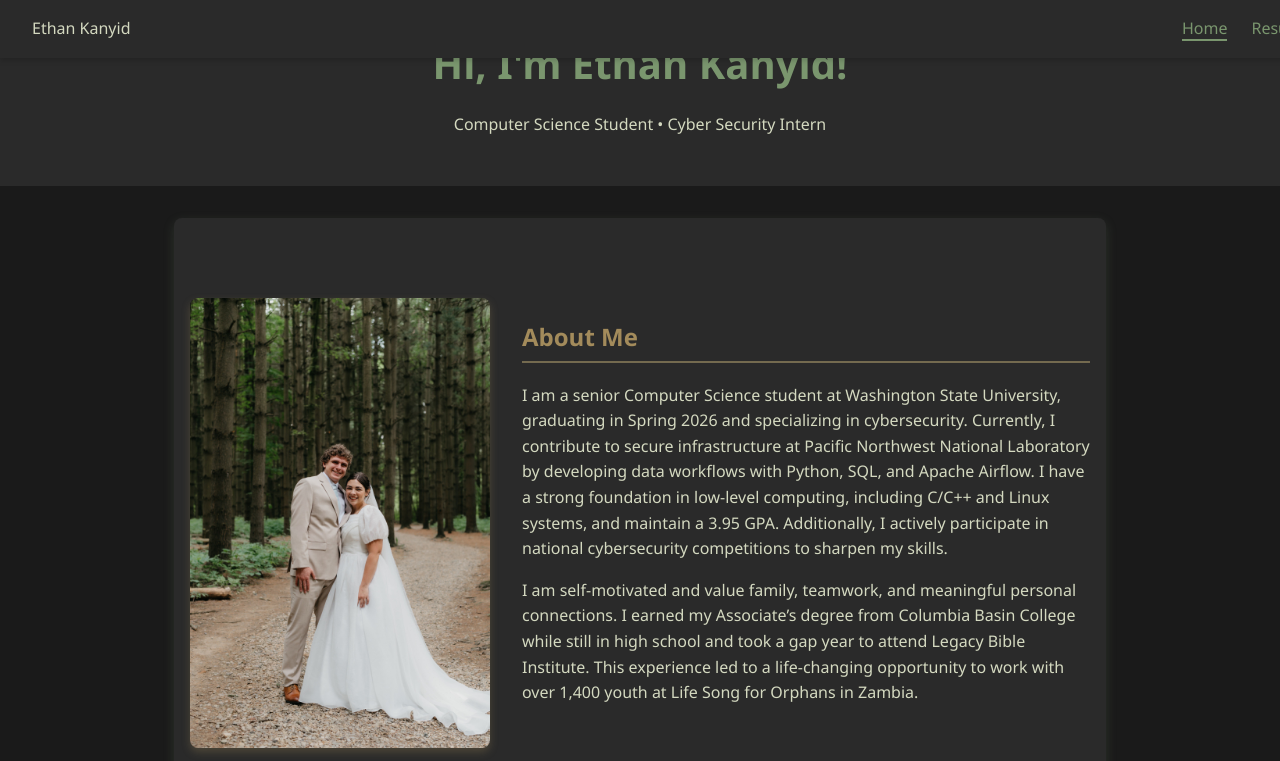
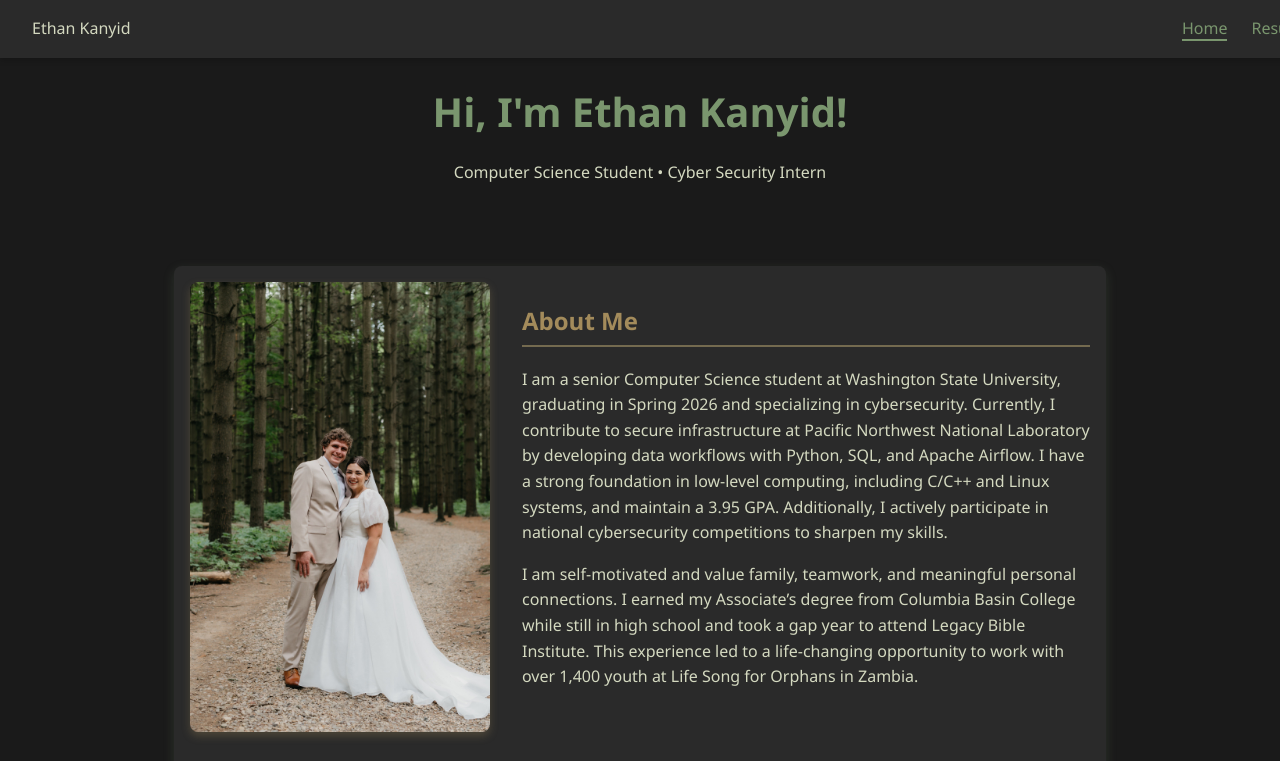
Before and after one commit to ethankanyid/website-portfolio, a plain HTML site: page index.html in a window 1280 px wide. Shown: the top 761 px of the page. Drawn offline with Linux system fonts and the light colour scheme; no server answers.

Commit message:
take three

```diff
--- a/index.html
+++ b/index.html
@@ -8,7 +8,6 @@
         <link rel="stylesheet" href="style.css" />
     </head>
     <body>
-        <!-- Header with navigation and hero introduction -->
         <header>
             <div class="navbar">
                 <div class="logo">Ethan Kanyid</div>
@@ -19,11 +18,12 @@
                     </ul>
                 </nav>
             </div>
-            <div class="hero-text">
-                <h1 id="typewriter"></h1>
-                <p>Computer Science Student • Cyber Security Intern</p>
-            </div>
         </header>
+
+        <div class="hero-text">
+            <h1 id="typewriter"></h1>
+            <p>Computer Science Student • Cyber Security Intern</p>
+        </div>
 
         <!-- Main content area -->
         <main>
--- a/style.css
+++ b/style.css
@@ -88,6 +88,7 @@ a:hover {
 .hero-text {
     text-align: center;
     padding: 2rem;
+    padding-top: 80px;
 }
 
 .hero-text h1 {
@@ -101,7 +102,7 @@ a:hover {
 main {
     max-width: 900px;
     margin: 2rem auto;
-    padding: 80px 1rem 0 1rem; /* top padding = navbar height */
+    padding: 1rem;
     background: #2a2a2a;
     border-radius: 8px;
     box-shadow: 0 4px 12px rgba(122, 150, 110, 0.2);
```
Also changed, not shown: resume.html (+9 -8 lines).
